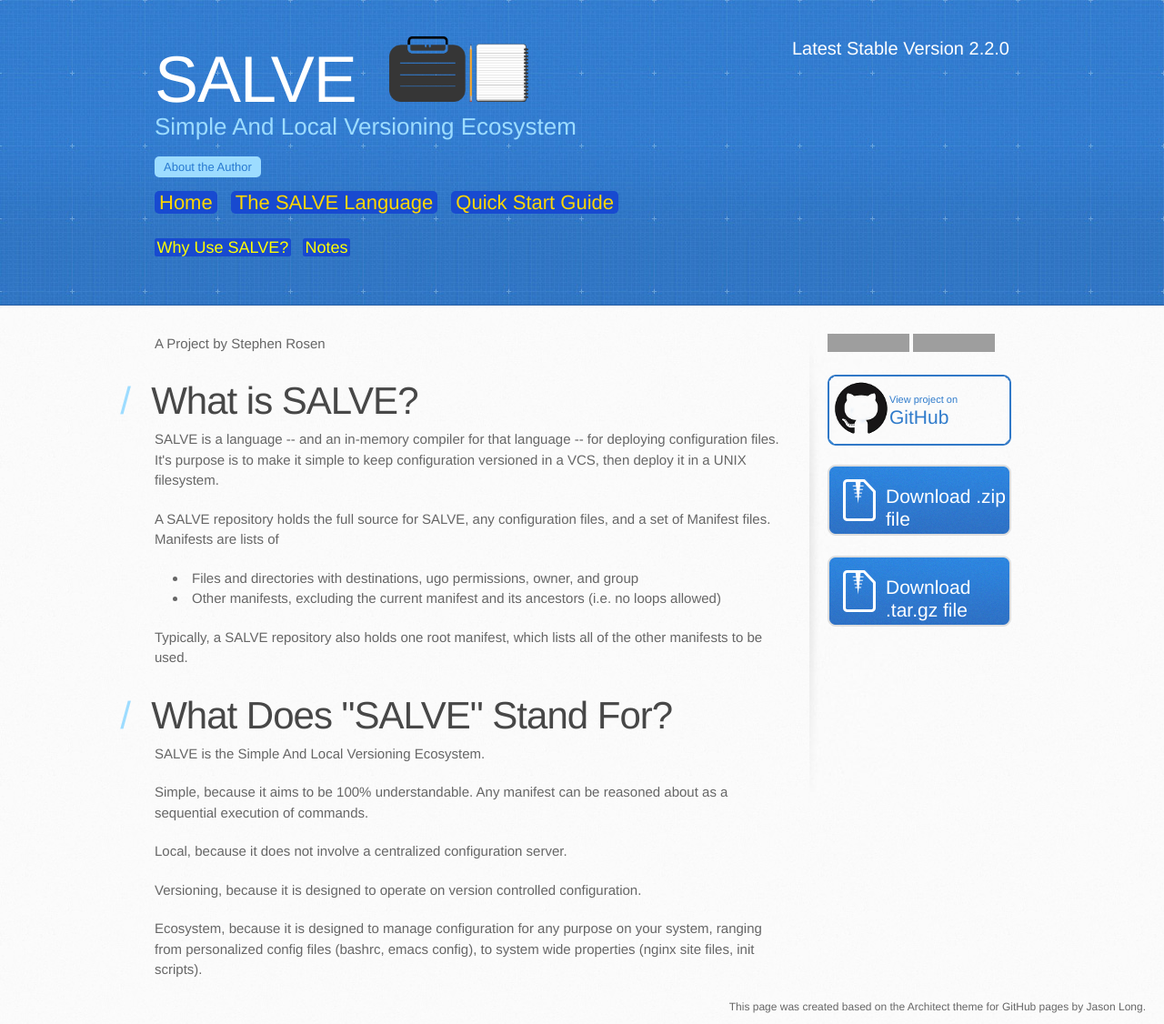
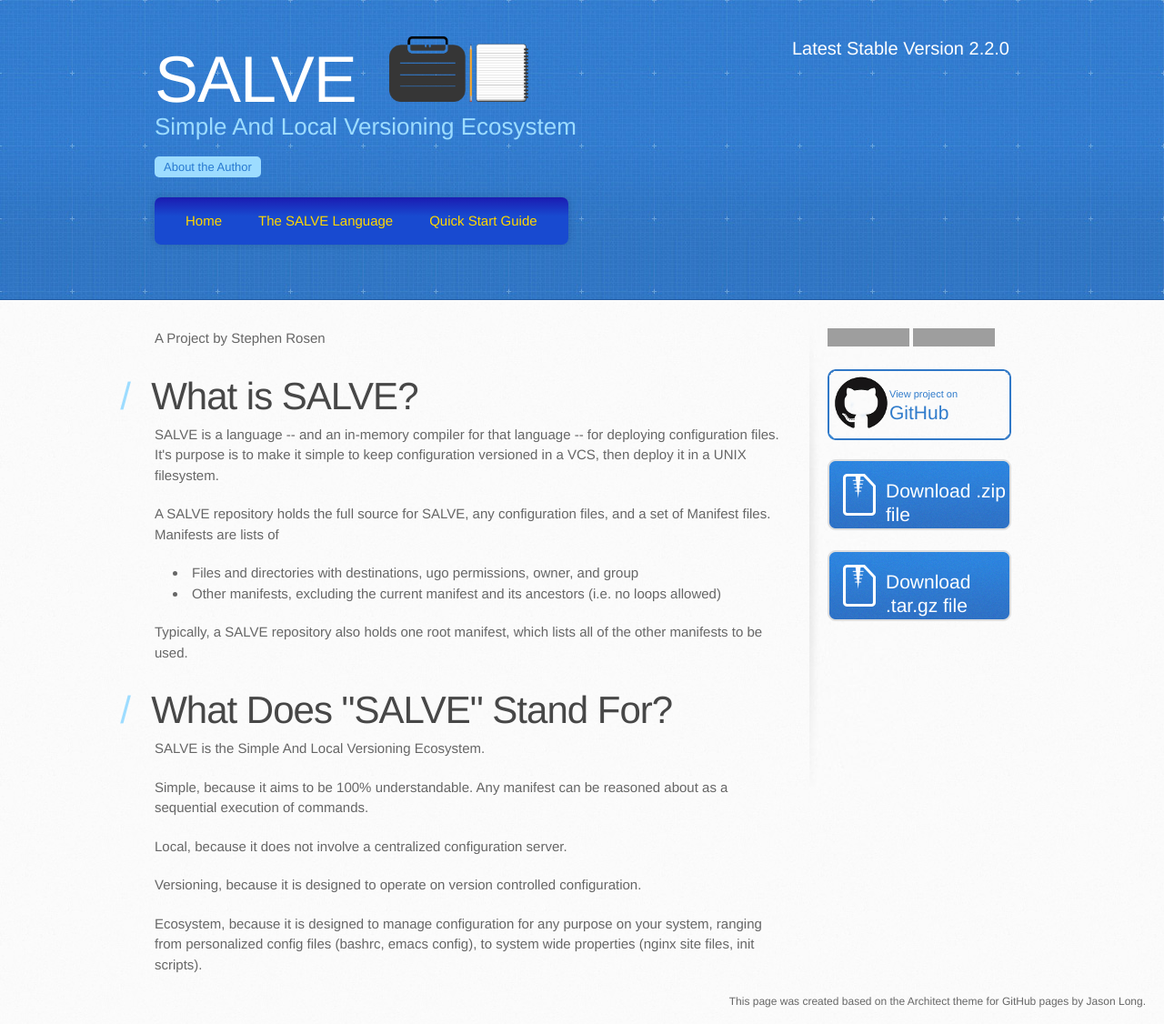
Before and after one commit to sirosen/salve.sirosen.net, a Jekyll site: the page built from index.html, in a window 1280 px wide. Shown: the whole page at 91% size. Built offline with Jekyll 4.4.1, drawn with Linux system fonts in a browser that asks for light colours; some web fonts are replaced; grey boxes are pictures that could not be loaded.

Commit message:
First try at pure CSS navbar

```diff
--- a/_includes/header.html
+++ b/_includes/header.html
@@ -4,6 +4,7 @@
   <meta name="viewport" content="width=device-width, initial-scale=1, maximum-scale=1">
   <link href='https://fonts.googleapis.com/css?family=Allerta' rel='stylesheet' type='text/css'>
   <link rel="stylesheet" type="text/css" href="{{site.baseurl}}stylesheets/stylesheet.css" media="screen" />
+  <link rel="stylesheet" type="text/css" href="{{site.baseurl}}stylesheets/navbar.css" media="screen" />
   <link rel="stylesheet" type="text/css" href="{{site.baseurl}}stylesheets/pygment_trac.css" media="screen" />
   <link rel="stylesheet" type="text/css" href="{{site.baseurl}}stylesheets/print.css" media="print" />
 
@@ -54,15 +55,30 @@
       <a href="http://sirosen.net" class="button">About the Author</a>
     </div>
 
-    <div class="inner linksection">
-      <a href="{{site.baseurl}}" class="linkbutton">Home</a>
-      <a href="{{site.baseurl}}lang" class="linkbutton">The SALVE Language</a>
-      <a href="{{site.baseurl}}quickstart.html" class="linkbutton">Quick Start Guide</a>
+    <div class="inner">
+      <navbar>
+        <ul>
+          <li><a href="{{site.baseurl}}" class="linkbutton">Home</a>
+            <ul>
+              <li><a href="{{site.baseurl}}why.html"
+                  class="linkbutton">Why Use SALVE?</a></li>
+              <li><a href="{{site.baseurl}}notes.html"
+                  class="linkbutton">Notes</a></li>
+            </ul>
+          </li>
+          <li><a href="{{site.baseurl}}lang" class="linkbutton">The SALVE Language</a>
+            <ul>
+              <li><a href="{{site.baseurl}}lang/examples.html"
+                  class="linkbutton">Examples</a></li>
+              <li><a href="{{site.baseurl}}lang/attributes.html"
+                  class="linkbutton">Attribute Precedence</a></li>
+            </ul>
+          </li>
+          <li><a href="{{site.baseurl}}quickstart.html" class="linkbutton">Quick Start Guide</a></li>
+        </ul>
+      </navbar>
     </div>
 
-    {% if include.sublinks != 'no_sublinks' %}
-        {% include {{include.sublinks}} %}
-    {% endif %}
 
   </header>
     <div id="content-wrapper">
--- a/_includes/linksections/home.html
+++ /dev/null
@@ -1,4 +0,0 @@
-    <div class="inner linksection linksubsection">
-      <a href="{{site.baseurl}}why.html" class="linkbutton">Why Use SALVE?</a>
-      <a href="{{site.baseurl}}notes.html" class="linkbutton">Notes</a>
-    </div>
--- a/_includes/linksections/lang.html
+++ /dev/null
@@ -1,4 +0,0 @@
-    <div class="inner linksection linksubsection">
-      <a href="{{site.baseurl}}lang/examples.html" class="linkbutton">Examples</a>
-      <a href="{{site.baseurl}}lang/attributes.html" class="linkbutton">Attribute Precedence</a>
-    </div>
--- /dev/null
+++ b/stylesheets/navbar.css
@@ -0,0 +1,70 @@
+/* NavBar Styling */
+navbar ul {
+    background: #184AD0;
+    background: linear-gradient(top, #1B1BB1 0%, #184AD0 40%);
+    background: -moz-linear-gradient(top, #1B1BB1 0%, #184AD0 40%);
+    background: -webkit-linear-gradient(top, #1B1BB1 0%, #184AD0 40%);
+    box-shadow: 0px 0px 9px rgba(0,0,0,0.15);
+    margin-top: 22px;
+    padding: 0 14px;
+    border-radius: 7px;
+    list-style: none;
+    position: relative;
+    display: inline-table;
+    z-index: 10;
+}
+navbar ul:after {
+    content: "";
+    clear: both;
+    display: block;
+}
+
+/* hide submenus unless hovering */
+navbar ul ul {
+    display: none;
+    margin-top: 0;
+}
+navbar ul li:hover > ul {
+    display: block;
+}
+
+navbar ul li {
+    float: left;
+}
+navbar ul li:hover {
+    background: #A8C0D8;
+}
+navbar ul li:hover a {
+    color: #3F250B;
+}
+navbar ul li a {
+    color: #FFD700;
+    display: block;
+    padding: 15px 20px;
+    text-decoration: none;
+}
+
+navbar ul ul {
+    background: #A8C0D8;
+    border-radius: 0px;
+    padding: 0;
+    position: absolute;
+    top: 100%;
+}
+navbar ul ul li {
+    float: none;
+    border-top: 1px solid #6b727c;
+    border-bottom: 1px solid #484452;
+    position: relative;
+}
+navbar ul ul li a {
+    padding: 15px 40px;
+    color: #fff;
+}
+navbar ul ul li a:hover {
+    background: #9088a4;
+}
+
+navbar ul ul ul {
+    position: absolute; left: 100%; top:0;
+}
```
